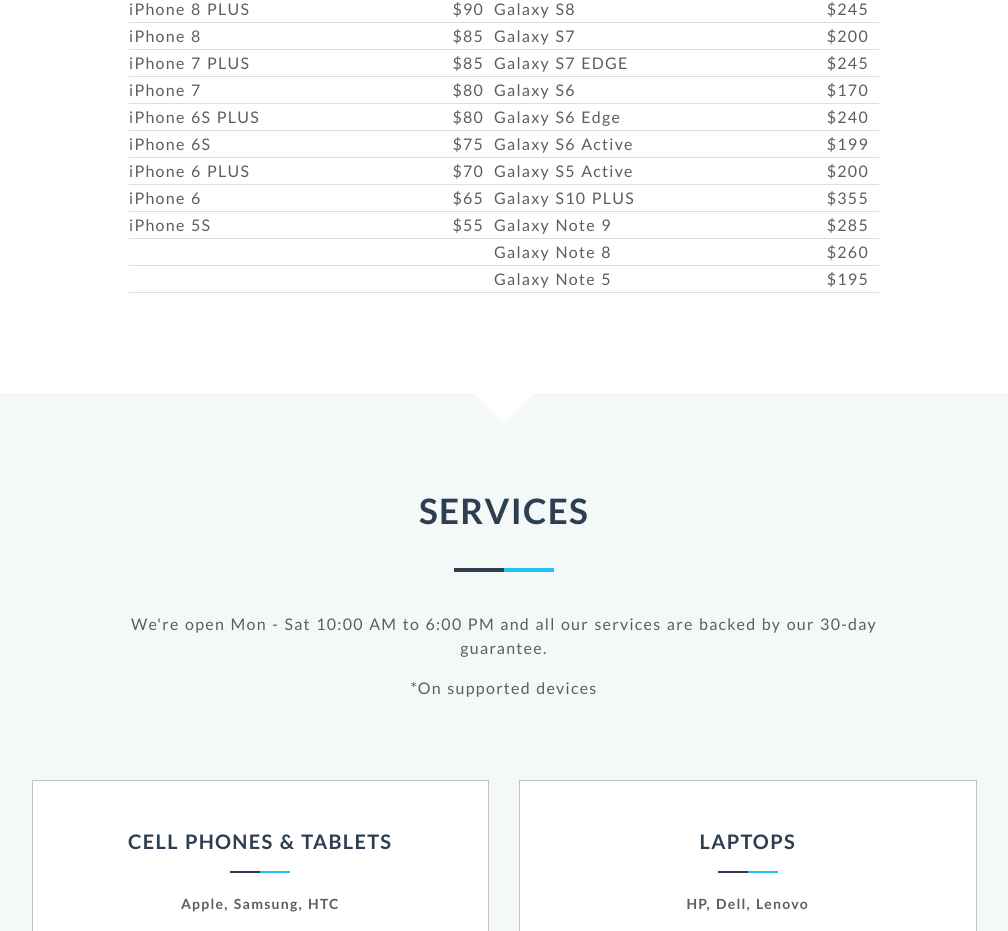
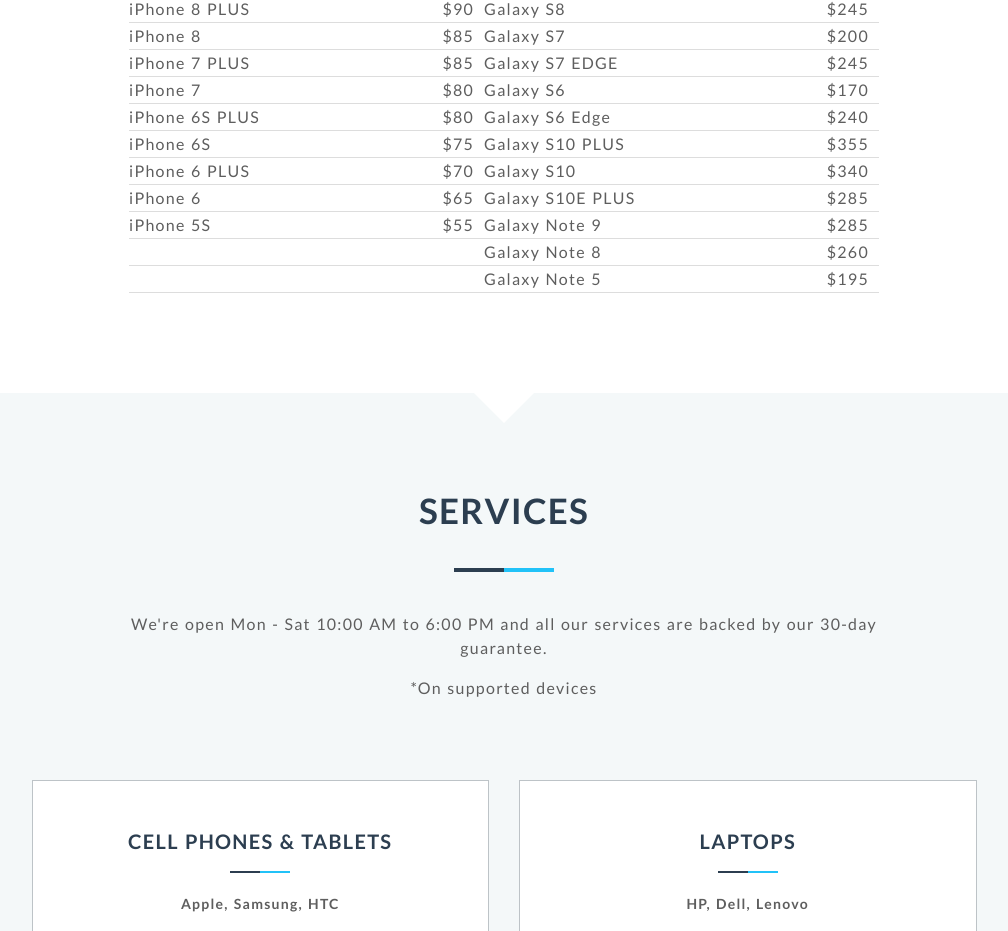
Before and after one commit to jdmr/mymdr, a Nuxt app: page / in a window 1280 px wide. Shown: the part 1970-2901 px from the top of the page, without its empty margins (136-1144 px from the left). Built offline with nearby package versions, Linux system fonts and the light colour scheme.

Commit message:
Update index.vue

```diff
--- a/pages/index.vue
+++ b/pages/index.vue
@@ -271,20 +271,20 @@
                 <tr>
                   <td>iPhone 6S</td>
                   <td class="price">$75</td>
-                  <td>Galaxy S6 Active</td>
-                  <td class="price">$199</td>
+                  <td>Galaxy S10 PLUS</td>
+                  <td class="price">$355</td>
                 </tr>
                 <tr>
                   <td>iPhone 6 PLUS</td>
                   <td class="price">$70</td>
-                  <td>Galaxy S5 Active</td>
-                  <td class="price">$200</td>
+                  <td>Galaxy S10</td>
+                  <td class="price">$340</td>
                 </tr>
                 <tr>
                   <td>iPhone 6</td>
                   <td class="price">$65</td>
-                  <td>Galaxy S10 PLUS </td>
-                  <td class="price">$355</td>
+                  <td>Galaxy S10E PLUS </td>
+                  <td class="price">$285</td>
                 </tr>
                 <tr>
                   <td>iPhone 5S</td>
```
